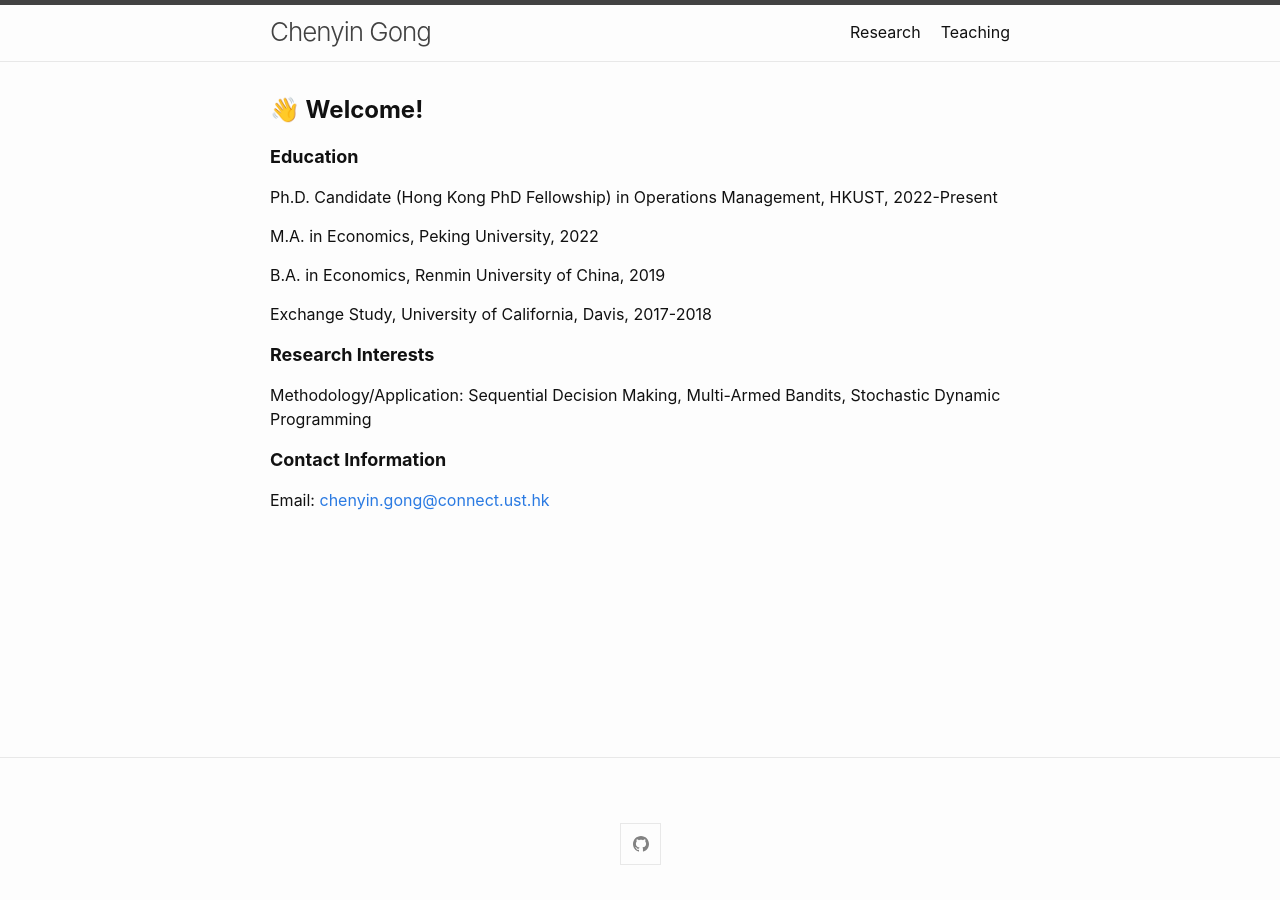
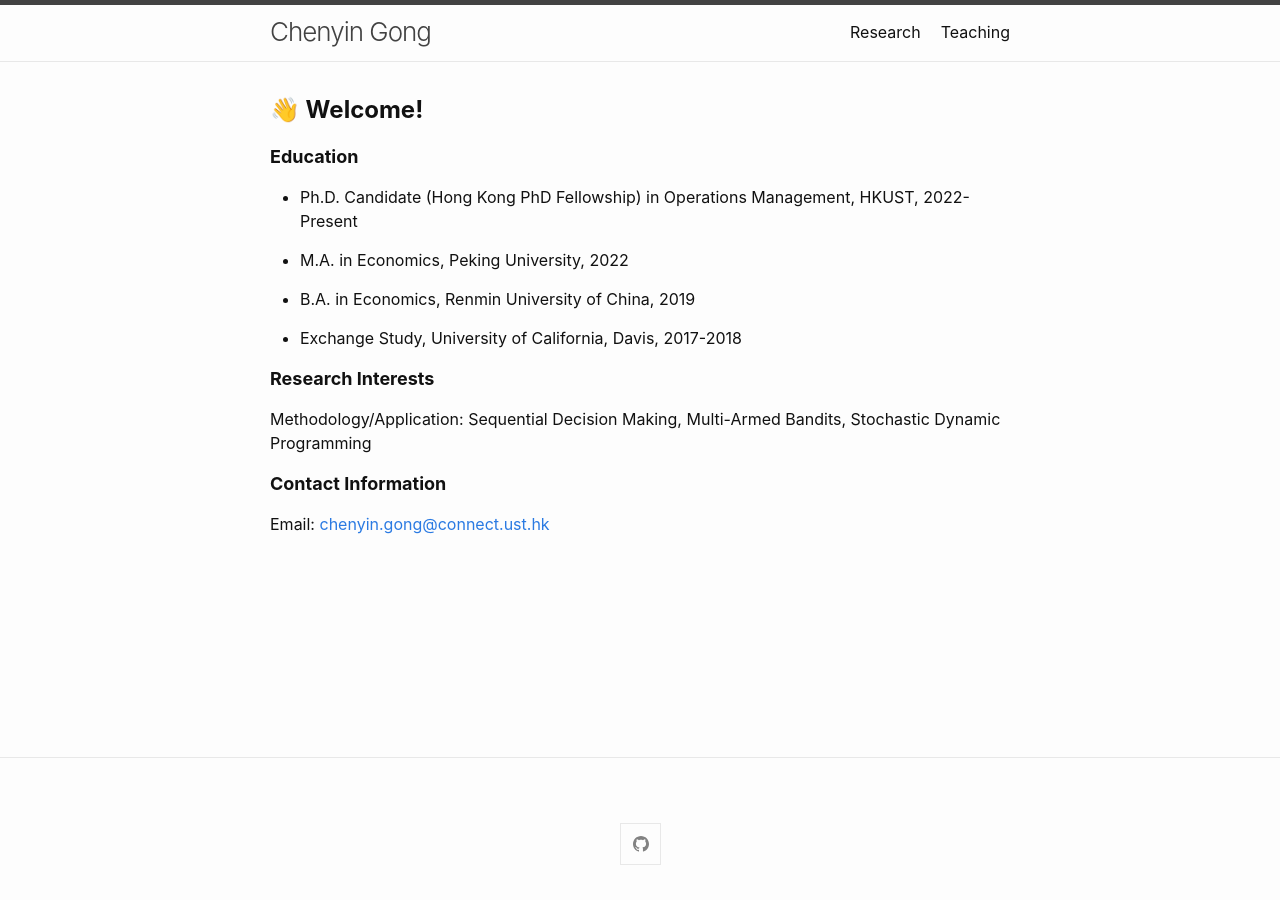
Before and after one commit to chenyingong/chenyingong.github.io, a Jekyll site: the page built from index.md, in a window 1280 px wide. Built offline with Jekyll 4.4.1, drawn with Linux system fonts in a browser that asks for light colours; emoji names are drawn with the system emoji font.

Commit message:
info updates

```diff
--- a/index.md
+++ b/index.md
@@ -11,13 +11,13 @@ layout: home
 
 **<font size=4>Education</font>**
 
-Ph.D. Candidate (Hong Kong PhD Fellowship) in Operations Management, HKUST, 2022-Present
+* Ph.D. Candidate (Hong Kong PhD Fellowship) in Operations Management, HKUST, 2022-Present
 
-M.A. in Economics, Peking University, 2022
+* M.A. in Economics, Peking University, 2022
 
-B.A. in Economics, Renmin University of China, 2019
+* B.A. in Economics, Renmin University of China, 2019
 
-Exchange Study, University of California, Davis, 2017-2018
+* Exchange Study, University of California, Davis, 2017-2018
 
 **<font size=4>Research Interests</font>**
 
```
